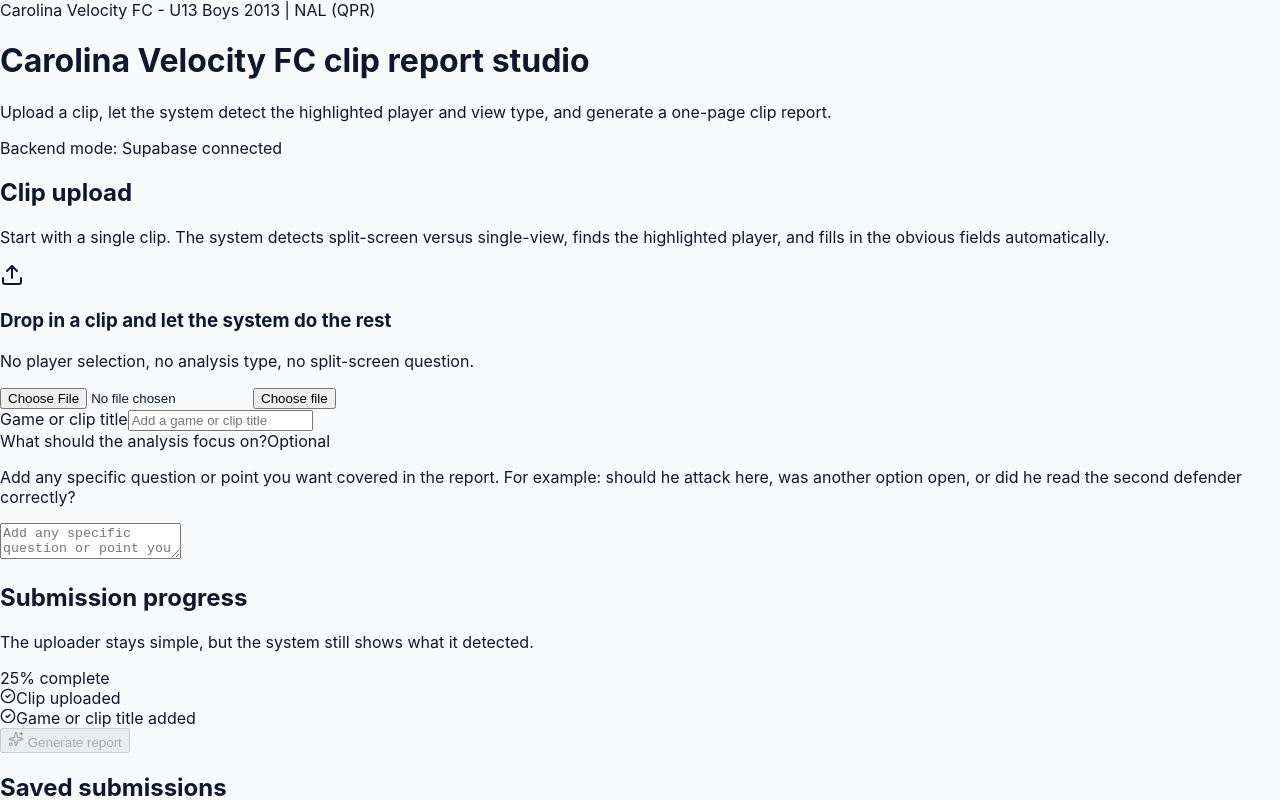
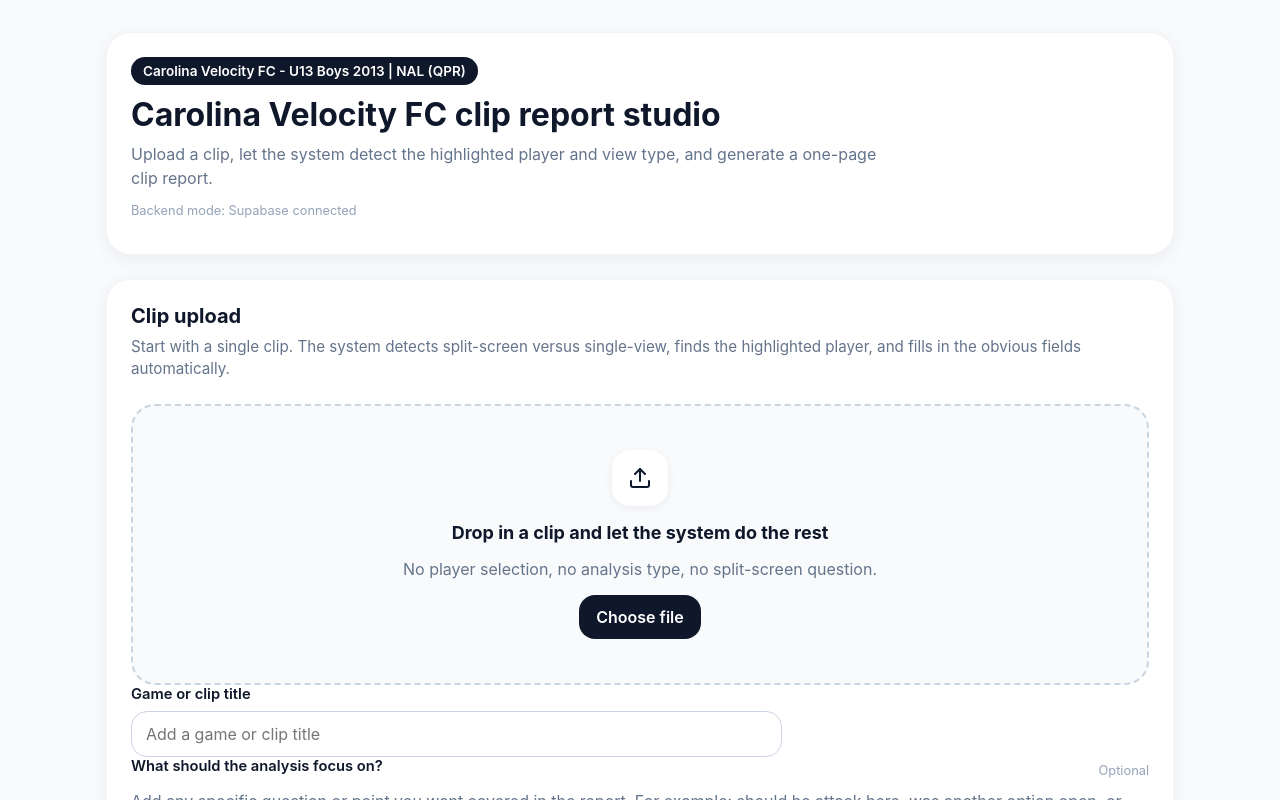
Before and after one commit to nbason207/socceranalysis, a React (Vite) app: page / in a window 1280 px wide. Shown: the top 800 px of the page. Built offline with nearby package versions, Linux system fonts and the light colour scheme; no server answers; the database is empty; the HTML template or start-up script is replaced by a standard one.

Commit message:
Update index.css

```diff
--- a/src/index.css
+++ b/src/index.css
@@ -8,7 +8,9 @@
   box-sizing: border-box;
 }
 
-html, body, #root {
+html,
+body,
+#root {
   margin: 0;
   min-height: 100%;
 }
@@ -16,3 +18,447 @@ html, body, #root {
 body {
   background: #f8fafc;
 }
+
+.page {
+  min-height: 100vh;
+  background: #f8fafc;
+  color: #0f172a;
+}
+
+.container {
+  max-width: 1100px;
+  margin: 0 auto;
+  padding: 32px 16px;
+}
+
+.mb-24 {
+  margin-bottom: 24px;
+}
+
+.mt-8 {
+  margin-top: 8px;
+}
+
+.mt-12 {
+  margin-top: 12px;
+}
+
+.mt-16 {
+  margin-top: 16px;
+}
+
+.hidden {
+  display: none;
+}
+
+.card {
+  background: #fff;
+  border-radius: 24px;
+  box-shadow: 0 4px 18px rgba(15, 23, 42, 0.06);
+  border: 1px solid rgba(148, 163, 184, 0.12);
+}
+
+.subtle-card {
+  background: #f8fafc;
+  box-shadow: none;
+}
+
+.card-header {
+  padding: 24px 24px 0;
+}
+
+.card-content {
+  padding: 24px;
+}
+
+.card-title {
+  margin: 0;
+  font-size: 1.25rem;
+  font-weight: 700;
+}
+
+.card-description {
+  margin: 8px 0 0;
+  color: #64748b;
+  font-size: 0.95rem;
+  line-height: 1.45;
+}
+
+.hero-title {
+  margin: 0;
+  font-size: 2rem;
+  line-height: 1.15;
+}
+
+.hero-subtitle {
+  margin: 8px 0 0;
+  max-width: 760px;
+  color: #64748b;
+  line-height: 1.5;
+}
+
+.section-heading {
+  margin: 0;
+  font-size: 1.125rem;
+}
+
+.tiny-muted {
+  color: #94a3b8;
+  font-size: 0.8rem;
+}
+
+.muted {
+  color: #64748b;
+}
+
+.compact {
+  margin: 6px 0 0;
+  line-height: 1.5;
+}
+
+.stack-8 > * + * {
+  margin-top: 8px;
+}
+
+.stack-12 > * + * {
+  margin-top: 12px;
+}
+
+.stack-16 > * + * {
+  margin-top: 16px;
+}
+
+.row {
+  display: flex;
+  align-items: center;
+}
+
+.row-center {
+  display: flex;
+  justify-content: center;
+  align-items: center;
+}
+
+.row-between {
+  display: flex;
+  align-items: center;
+  justify-content: space-between;
+}
+
+.wrap {
+  flex-wrap: wrap;
+}
+
+.gap-8 {
+  gap: 8px;
+}
+
+.gap-12 {
+  gap: 12px;
+}
+
+.two-col {
+  display: grid;
+  gap: 16px;
+  grid-template-columns: 1.3fr 0.7fr;
+}
+
+.grid-3 {
+  display: grid;
+  gap: 16px;
+  grid-template-columns: repeat(3, minmax(0, 1fr));
+}
+
+.grid-4 {
+  display: grid;
+  gap: 16px;
+  grid-template-columns: repeat(4, minmax(0, 1fr));
+}
+
+.field-label {
+  display: block;
+  margin-bottom: 8px;
+  font-size: 0.92rem;
+  font-weight: 600;
+}
+
+.input,
+.textarea {
+  width: 100%;
+  border: 1px solid #cbd5e1;
+  border-radius: 16px;
+  background: #fff;
+  padding: 12px 14px;
+  font: inherit;
+  color: #0f172a;
+}
+
+.input:focus,
+.textarea:focus {
+  outline: 2px solid #94a3b8;
+  outline-offset: 1px;
+}
+
+.textarea {
+  min-height: 110px;
+  resize: vertical;
+}
+
+.code-area {
+  min-height: 220px;
+  font-family: ui-monospace, SFMono-Regular, Menlo, Monaco, Consolas, monospace;
+  font-size: 12px;
+}
+
+.btn {
+  display: inline-flex;
+  align-items: center;
+  gap: 8px;
+  border-radius: 16px;
+  padding: 11px 16px;
+  border: 1px solid transparent;
+  font: inherit;
+  font-weight: 600;
+  cursor: pointer;
+  transition: 0.18s ease;
+}
+
+.btn:disabled {
+  opacity: 0.55;
+  cursor: not-allowed;
+}
+
+.btn-primary {
+  background: #0f172a;
+  color: #fff;
+}
+
+.btn-primary:hover:not(:disabled) {
+  background: #111827;
+}
+
+.btn-outline {
+  background: #fff;
+  color: #0f172a;
+  border-color: #cbd5e1;
+}
+
+.btn-outline:hover:not(:disabled) {
+  background: #f8fafc;
+}
+
+.badge {
+  display: inline-flex;
+  align-items: center;
+  gap: 6px;
+  border-radius: 999px;
+  background: #0f172a;
+  color: #fff;
+  padding: 6px 12px;
+  font-size: 0.85rem;
+  font-weight: 600;
+}
+
+.badge-outline {
+  background: #fff;
+  color: #0f172a;
+  border: 1px solid #cbd5e1;
+}
+
+.dropzone {
+  border: 2px dashed #cbd5e1;
+  border-radius: 24px;
+  padding: 20px;
+  background: #f8fafc;
+  transition: 0.18s ease;
+}
+
+.dropzone-active {
+  border-color: #0f172a;
+  background: #f1f5f9;
+}
+
+.dropzone-inner {
+  padding: 24px;
+  text-align: center;
+}
+
+.upload-icon-wrap {
+  width: 56px;
+  height: 56px;
+  margin: 0 auto 16px;
+  border-radius: 18px;
+  background: #fff;
+  display: flex;
+  align-items: center;
+  justify-content: center;
+  box-shadow: 0 2px 10px rgba(15, 23, 42, 0.06);
+}
+
+.video-shell {
+  border: 1px solid #e2e8f0;
+  border-radius: 24px;
+  background: #fff;
+  padding: 12px;
+  box-shadow: 0 2px 10px rgba(15, 23, 42, 0.04);
+}
+
+.video-player {
+  display: block;
+  width: 100%;
+  aspect-ratio: 16 / 9;
+  background: #000;
+  border-radius: 16px;
+}
+
+.video-placeholder {
+  display: flex;
+  align-items: center;
+  justify-content: center;
+  aspect-ratio: 16 / 9;
+  border-radius: 16px;
+  background: #0f172a;
+  color: #cbd5e1;
+}
+
+.pill {
+  display: inline-flex;
+  align-items: center;
+  gap: 8px;
+  border-radius: 999px;
+  background: #fff;
+  padding: 8px 12px;
+  font-size: 0.9rem;
+  box-shadow: 0 2px 8px rgba(15, 23, 42, 0.05);
+}
+
+.detector-box {
+  display: flex;
+  align-items: center;
+  gap: 8px;
+  min-height: 46px;
+  border: 1px solid #cbd5e1;
+  border-radius: 16px;
+  background: #f8fafc;
+  padding: 0 14px;
+  color: #475569;
+}
+
+.progress {
+  width: 100%;
+  height: 12px;
+  border-radius: 999px;
+  background: #e2e8f0;
+  overflow: hidden;
+}
+
+.progress-bar {
+  height: 100%;
+  background: #0f172a;
+}
+
+.check-row {
+  display: flex;
+  align-items: flex-start;
+  gap: 8px;
+  color: #334155;
+}
+
+.ok {
+  color: #16a34a;
+}
+
+.muted-icon {
+  color: #cbd5e1;
+}
+
+.metric-card {
+  border: 1px solid #e2e8f0;
+  border-radius: 18px;
+  background: #f8fafc;
+  padding: 16px;
+}
+
+.metric-label {
+  font-size: 0.75rem;
+  letter-spacing: 0.06em;
+  text-transform: uppercase;
+  color: #94a3b8;
+}
+
+.metric-value {
+  margin-top: 8px;
+  font-weight: 600;
+}
+
+.summary-box {
+  border: 1px solid #e2e8f0;
+  border-radius: 18px;
+  background: #f8fafc;
+  padding: 16px;
+}
+
+.error-box {
+  border: 1px solid #fecaca;
+  background: #fef2f2;
+  color: #b91c1c;
+  border-radius: 16px;
+  padding: 12px 14px;
+  font-size: 0.95rem;
+}
+
+.empty-box {
+  border: 1px dashed #cbd5e1;
+  background: #fff;
+  border-radius: 16px;
+  padding: 16px;
+  color: #64748b;
+}
+
+.saved-item {
+  width: 100%;
+  text-align: left;
+  border: 1px solid #e2e8f0;
+  background: #fff;
+  border-radius: 18px;
+  padding: 16px;
+  cursor: pointer;
+  transition: 0.18s ease;
+}
+
+.saved-item:hover {
+  border-color: #94a3b8;
+  box-shadow: 0 3px 12px rgba(15, 23, 42, 0.05);
+}
+
+.saved-title {
+  font-weight: 600;
+}
+
+.saved-meta {
+  margin-top: 4px;
+  color: #64748b;
+  font-size: 0.92rem;
+}
+
+.spin {
+  animation: spin 1s linear infinite;
+}
+
+@keyframes spin {
+  to {
+    transform: rotate(360deg);
+  }
+}
+
+@media (max-width: 900px) {
+  .two-col,
+  .grid-3,
+  .grid-4 {
+    grid-template-columns: 1fr;
+  }
+
+  .hero-title {
+    font-size: 1.65rem;
+  }
+}
```
